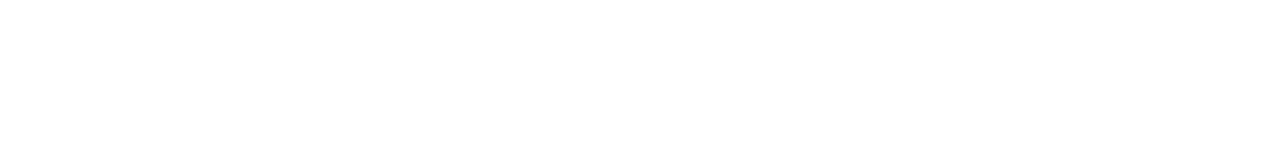
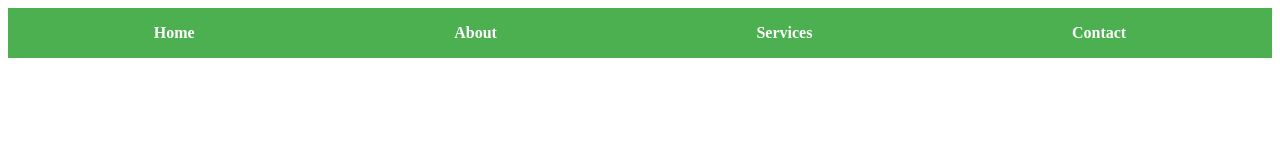
Before and after one commit to Raiyan6969/my-first-repo, a plain HTML site: page index.html in a window 1280 px wide. Drawn offline with Linux system fonts and the light colour scheme.

Commit message:
first commit

```diff
--- a/index.html
+++ b/index.html
@@ -4,8 +4,16 @@
     <meta charset="UTF-8">
     <meta name="viewport" content="width=device-width, initial-scale=1.0">
     <title>bitch</title>
+    <link rel="stylesheet" href="styles.css">
 </head>
 <body>
-
+    <nav>
+        <ul>
+            <li><a href="#home">Home</a></li>
+            <li><a href="#about">About</a></li>
+            <li><a href="#services">Services</a></li>
+            <li><a href="#contact">Contact</a></li>
+        </ul>
+    </nav>
 </body>
 </html>
--- /dev/null
+++ b/styles.css
@@ -0,0 +1,29 @@
+nav {
+    background-color: #4CAF50; /* Green background */
+    padding: 1rem;
+}
+
+nav ul {
+    list-style-type: none;
+    margin: 0;
+    padding: 0;
+    display: flex;
+    justify-content: space-around;
+}
+
+nav ul li {
+    margin: 0;
+}
+
+nav ul li a {
+    text-decoration: none;
+    color: white; /* White text */
+    font-weight: bold;
+    padding: 0.5rem 1rem;
+    border-radius: 5px;
+    transition: background-color 0.3s ease;
+}
+
+nav ul li a:hover {
+    background-color: #45a049; /* Slightly darker green on hover */
+}
```
